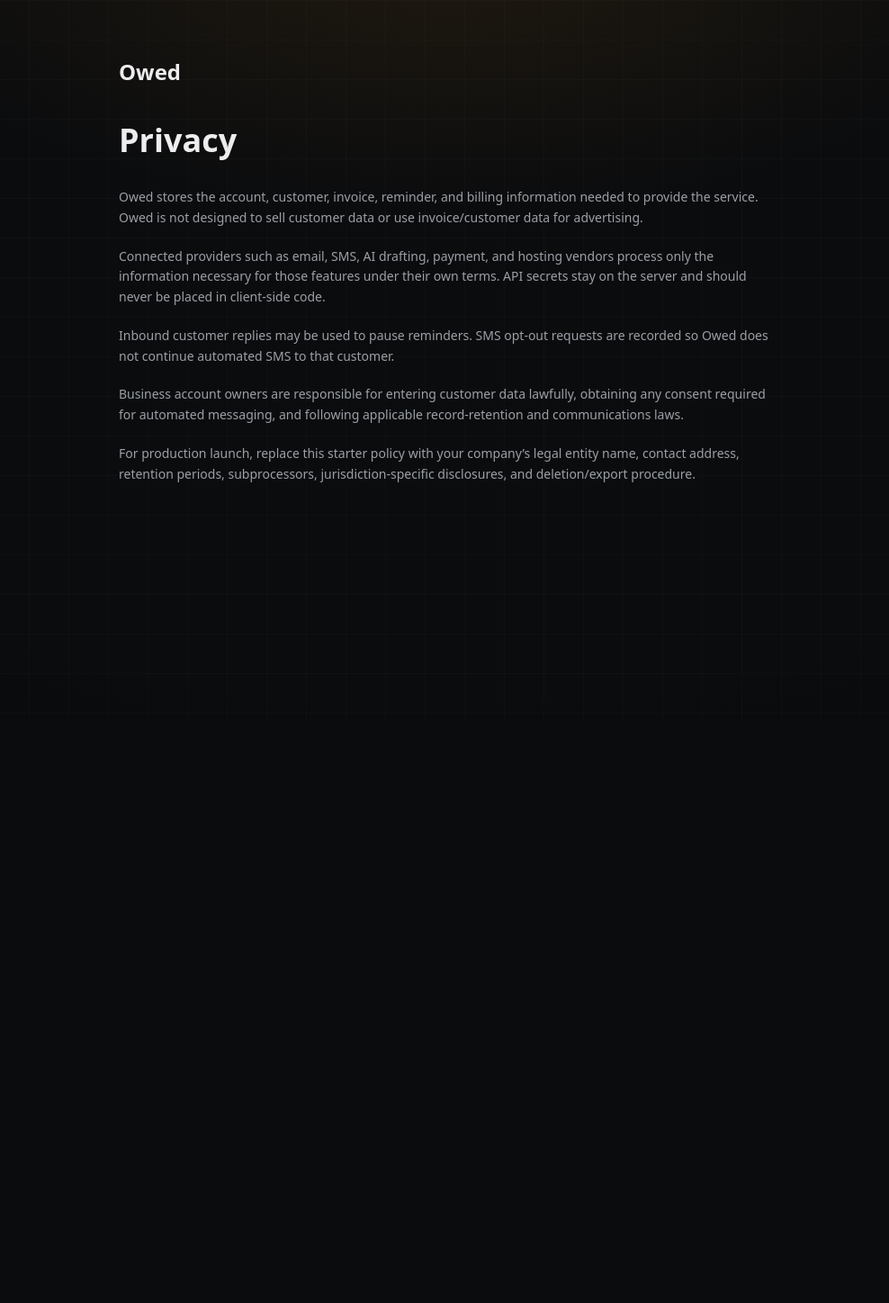
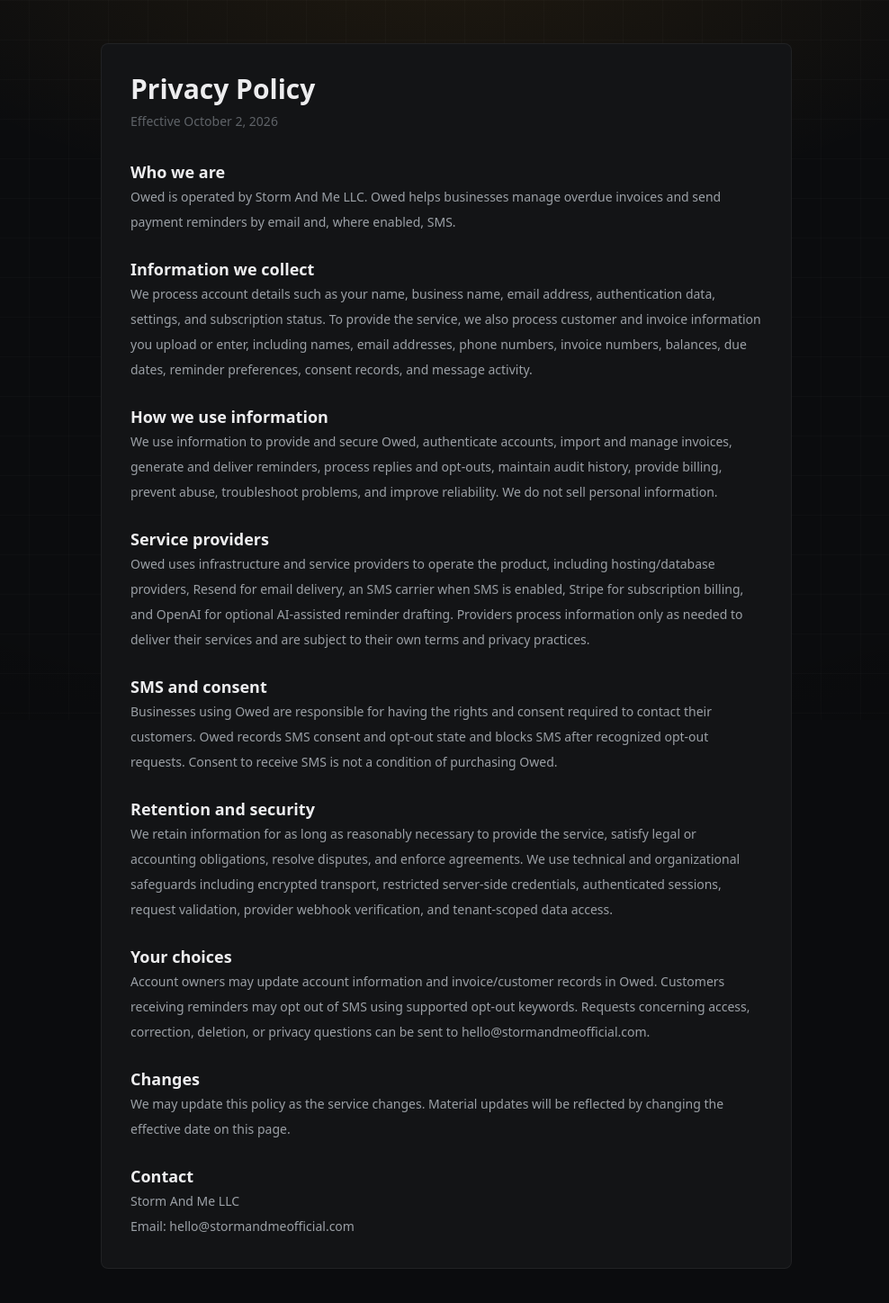
Before and after one commit to wscott2k26/owed, a Next.js app: page /privacy in a window 1280 px wide. Shown: the top 1448 px of the page at 90% size, without its empty margins (144-1132 px from the left). Before the commit the page ends 800 px from the top, so only its background shows below. Built offline with nearby package versions, Linux system fonts and the light colour scheme.

Commit message:
Finalize launch privacy and terms pages

```diff
--- a/app/privacy/page.tsx
+++ b/app/privacy/page.tsx
@@ -1,2 +1,17 @@
-import Link from "next/link";
-export default function Privacy(){return <main className="mx-auto max-w-3xl px-5 py-16"><Link href="/" className="text-2xl font-bold">Owed</Link><h1 className="mt-10 text-4xl font-bold">Privacy</h1><div className="prose-owed mt-8 space-y-5 text-sm leading-relaxed text-muted"><p>Owed stores the account, customer, invoice, reminder, and billing information needed to provide the service. Owed is not designed to sell customer data or use invoice/customer data for advertising.</p><p>Connected providers such as email, SMS, AI drafting, payment, and hosting vendors process only the information necessary for those features under their own terms. API secrets stay on the server and should never be placed in client-side code.</p><p>Inbound customer replies may be used to pause reminders. SMS opt-out requests are recorded so Owed does not continue automated SMS to that customer.</p><p>Business account owners are responsible for entering customer data lawfully, obtaining any consent required for automated messaging, and following applicable record-retention and communications laws.</p><p>For production launch, replace this starter policy with your company’s legal entity name, contact address, retention periods, subprocessors, jurisdiction-specific disclosures, and deletion/export procedure.</p></div></main>}
+export default function PrivacyPage() {
+  return <main className="min-h-screen bg-page px-6 py-12 text-ink"><article className="mx-auto max-w-3xl card p-8">
+    <h1 className="text-3xl font-black">Privacy Policy</h1>
+    <p className="mt-2 text-sm text-faint">Effective October 2, 2026</p>
+    <div className="mt-8 space-y-6 text-sm leading-7 text-muted">
+      <section><h2 className="text-lg font-bold text-ink">Who we are</h2><p>Owed is operated by Storm And Me LLC. Owed helps businesses manage overdue invoices and send payment reminders by email and, where enabled, SMS.</p></section>
+      <section><h2 className="text-lg font-bold text-ink">Information we collect</h2><p>We process account details such as your name, business name, email address, authentication data, settings, and subscription status. To provide the service, we also process customer and invoice information you upload or enter, including names, email addresses, phone numbers, invoice numbers, balances, due dates, reminder preferences, consent records, and message activity.</p></section>
+      <section><h2 className="text-lg font-bold text-ink">How we use information</h2><p>We use information to provide and secure Owed, authenticate accounts, import and manage invoices, generate and deliver reminders, process replies and opt-outs, maintain audit history, provide billing, prevent abuse, troubleshoot problems, and improve reliability. We do not sell personal information.</p></section>
+      <section><h2 className="text-lg font-bold text-ink">Service providers</h2><p>Owed uses infrastructure and service providers to operate the product, including hosting/database providers, Resend for email delivery, an SMS carrier when SMS is enabled, Stripe for subscription billing, and OpenAI for optional AI-assisted reminder drafting. Providers process information only as needed to deliver their services and are subject to their own terms and privacy practices.</p></section>
+      <section><h2 className="text-lg font-bold text-ink">SMS and consent</h2><p>Businesses using Owed are responsible for having the rights and consent required to contact their customers. Owed records SMS consent and opt-out state and blocks SMS after recognized opt-out requests. Consent to receive SMS is not a condition of purchasing Owed.</p></section>
+      <section><h2 className="text-lg font-bold text-ink">Retention and security</h2><p>We retain information for as long as reasonably necessary to provide the service, satisfy legal or accounting obligations, resolve disputes, and enforce agreements. We use technical and organizational safeguards including encrypted transport, restricted server-side credentials, authenticated sessions, request validation, provider webhook verification, and tenant-scoped data access.</p></section>
+      <section><h2 className="text-lg font-bold text-ink">Your choices</h2><p>Account owners may update account information and invoice/customer records in Owed. Customers receiving reminders may opt out of SMS using supported opt-out keywords. Requests concerning access, correction, deletion, or privacy questions can be sent to hello@stormandmeofficial.com.</p></section>
+      <section><h2 className="text-lg font-bold text-ink">Changes</h2><p>We may update this policy as the service changes. Material updates will be reflected by changing the effective date on this page.</p></section>
+      <section><h2 className="text-lg font-bold text-ink">Contact</h2><p>Storm And Me LLC<br/>Email: hello@stormandmeofficial.com</p></section>
+    </div>
+  </article></main>;
+}
--- a/app/terms/page.tsx
+++ b/app/terms/page.tsx
@@ -1,2 +1,18 @@
-import Link from "next/link";
-export default function Terms(){return <main className="mx-auto max-w-3xl px-5 py-16"><Link href="/" className="text-2xl font-bold">Owed</Link><h1 className="mt-10 text-4xl font-bold">Terms</h1><div className="mt-8 space-y-5 text-sm leading-relaxed text-muted"><p>Owed helps businesses send invoice reminders and manage follow-up. It is not a collections agency, law firm, accounting system, or legal-advice service.</p><p>Users must only send truthful reminders about valid debts and must not add fees, threats, collection claims, or contractual consequences that are not actually authorized. Users are responsible for compliance with applicable email, SMS, privacy, debt-collection, and consumer-protection laws.</p><p>Automated SMS should only be used where the sender has the legally required consent. Owed records recognized SMS opt-out requests and pauses reminders when replies are detected, but users remain responsible for honoring all customer communications.</p><p>Subscription prices and provider usage costs may change. Production terms should be reviewed by counsel before public launch and should include your legal entity, refund/cancellation terms, warranty limitations, liability terms, governing law, and dispute process.</p></div></main>}
+export default function TermsPage() {
+  return <main className="min-h-screen bg-page px-6 py-12 text-ink"><article className="mx-auto max-w-3xl card p-8">
+    <h1 className="text-3xl font-black">Terms of Service</h1>
+    <p className="mt-2 text-sm text-faint">Effective October 2, 2026</p>
+    <div className="mt-8 space-y-6 text-sm leading-7 text-muted">
+      <section><h2 className="text-lg font-bold text-ink">Agreement</h2><p>These Terms govern access to and use of Owed, a service operated by Storm And Me LLC. By creating an account or using Owed, you agree to these Terms.</p></section>
+      <section><h2 className="text-lg font-bold text-ink">The service</h2><p>Owed helps businesses organize invoices and automate payment follow-up. Owed is not a law firm, collection agency, credit bureau, payment processor, or accounting firm, and it does not provide legal, tax, accounting, or financial advice.</p></section>
+      <section><h2 className="text-lg font-bold text-ink">Your responsibilities</h2><p>You are responsible for the accuracy and legality of the data you provide, the invoices you pursue, the messages you approve or send, and your compliance with applicable laws, contracts, privacy rules, telemarketing and messaging rules. You must have authority to upload customer data and to contact each recipient through the selected channel.</p></section>
+      <section><h2 className="text-lg font-bold text-ink">Messaging rules</h2><p>You may not use Owed to send deceptive, abusive, threatening, unlawful, or unsolicited messages. You must honor opt-out requests. Owed may pause or restrict messaging when required to protect recipients, providers, or the service.</p></section>
+      <section><h2 className="text-lg font-bold text-ink">Subscriptions and billing</h2><p>Paid plans renew on the billing interval shown at checkout until canceled. Stripe processes subscription payments. Plan changes, cancellations, refunds, taxes, and billing details are handled according to the checkout and customer portal terms shown at the time of purchase and applicable law.</p></section>
+      <section><h2 className="text-lg font-bold text-ink">AI-assisted drafting</h2><p>AI-assisted drafts are suggestions. You remain responsible for reviewing the content you send. Owed is designed to avoid invented fees, legal threats, or service-cutoff claims, but automated output may still contain mistakes and should be reviewed where appropriate.</p></section>
+      <section><h2 className="text-lg font-bold text-ink">Availability</h2><p>We work to keep Owed available and reliable, but no online service is uninterrupted. Delivery can also depend on third-party email, SMS, payment, hosting, and network providers. We may change or discontinue features where reasonably necessary.</p></section>
+      <section><h2 className="text-lg font-bold text-ink">Acceptable use and suspension</h2><p>We may suspend or terminate access for fraud, abuse, security threats, unlawful conduct, nonpayment, or material violation of these Terms. You may stop using Owed and cancel a paid subscription through the available billing controls.</p></section>
+      <section><h2 className="text-lg font-bold text-ink">Disclaimers and liability</h2><p>Owed is provided on an “as is” and “as available” basis to the extent permitted by law. Storm And Me LLC disclaims implied warranties to the extent permitted by law. To the maximum extent permitted by law, we are not liable for indirect, incidental, special, consequential, or punitive damages, or for losses caused by customer-provided data, recipient disputes, or third-party services.</p></section>
+      <section><h2 className="text-lg font-bold text-ink">Contact</h2><p>Questions about these Terms may be sent to hello@stormandmeofficial.com.</p></section>
+    </div>
+  </article></main>;
+}
```
